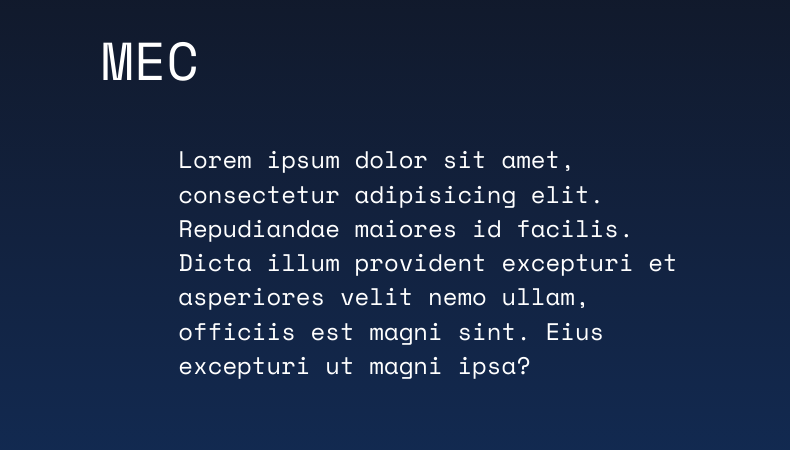
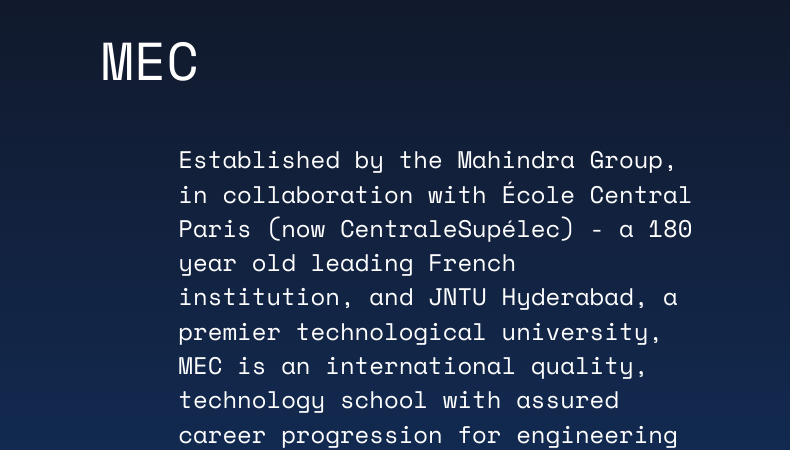
Before and after one commit to aethermec/aethermec.github.io, a plain HTML site: page about.html in a window 1280 px wide. Shown: the part 188-638 px from the top of the page, 490-1280 px from the left. Drawn offline with nearby package versions, Linux system fonts and the light colour scheme; a script that the page names is missing.

Commit message:
Update about.html

```diff
--- a/about.html
+++ b/about.html
@@ -105,8 +105,7 @@
         <img class="aboutphoto" src="img/Logo-1-colorwhite.png" alt="Mec-Logo">
       </div>
       <div class="col-md-6" data-aos-duration="3000" data-aos="zoom-in-up">
-        <p class="aboutp">Lorem ipsum dolor sit amet, consectetur adipisicing elit. Repudiandae maiores id facilis. Dicta illum provident excepturi
-          et asperiores velit nemo ullam, officiis est magni sint. Eius excepturi ut magni ipsa?</p>
+        <p class="aboutp">Established by the Mahindra Group, in collaboration with École Central Paris (now CentraleSupélec) - a 180 year old leading French institution, and JNTU Hyderabad, a premier technological university, MEC is an international quality, technology school with assured career progression for engineering aspirants. This college of engineering in Hyderabad creates three-dimensional engineers: high level scientific and technical generalists, experts in initiating and piloting innovative projects, and well-rounded experts with a strong international culture. Key aspects of education at MEC engineering college in Hyderabad are the focus on multi-disciplinary knowledge, personality development, and critical-creative thinking. Mahindra École Centrale (MEC) College of Engineering, heralds the Rise of the New Engineer in India.</p>
       </div>
     </div>
     <br>
```
